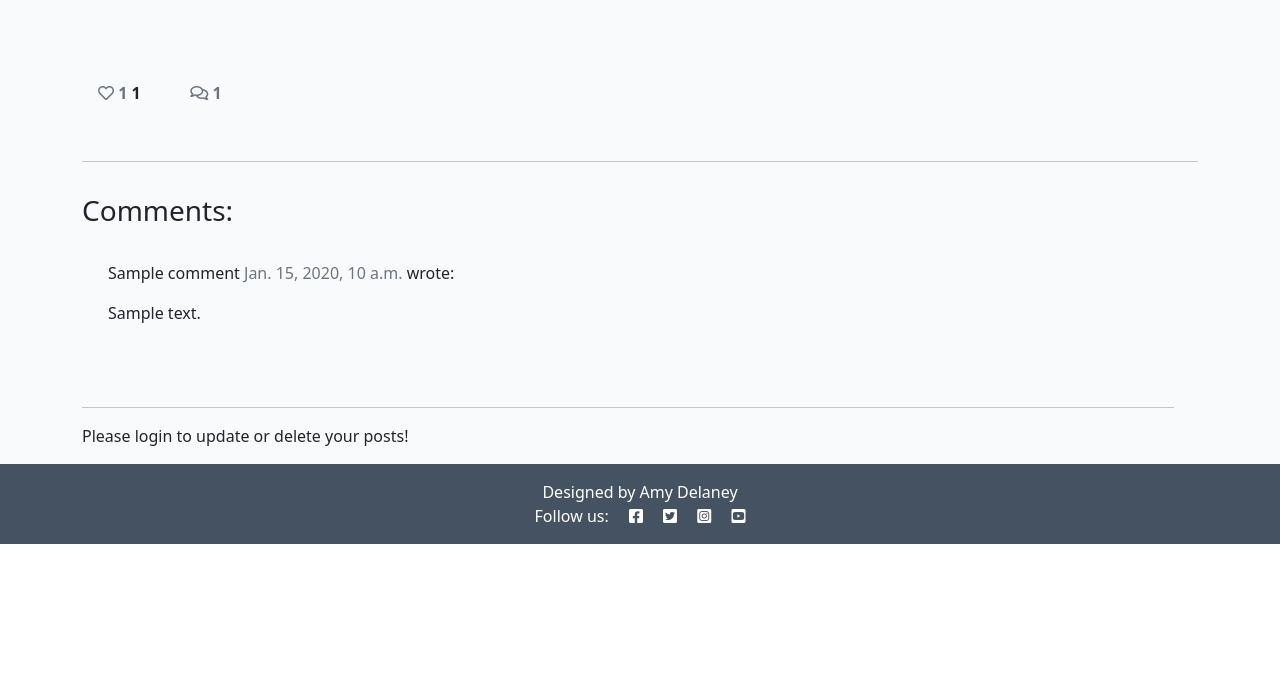
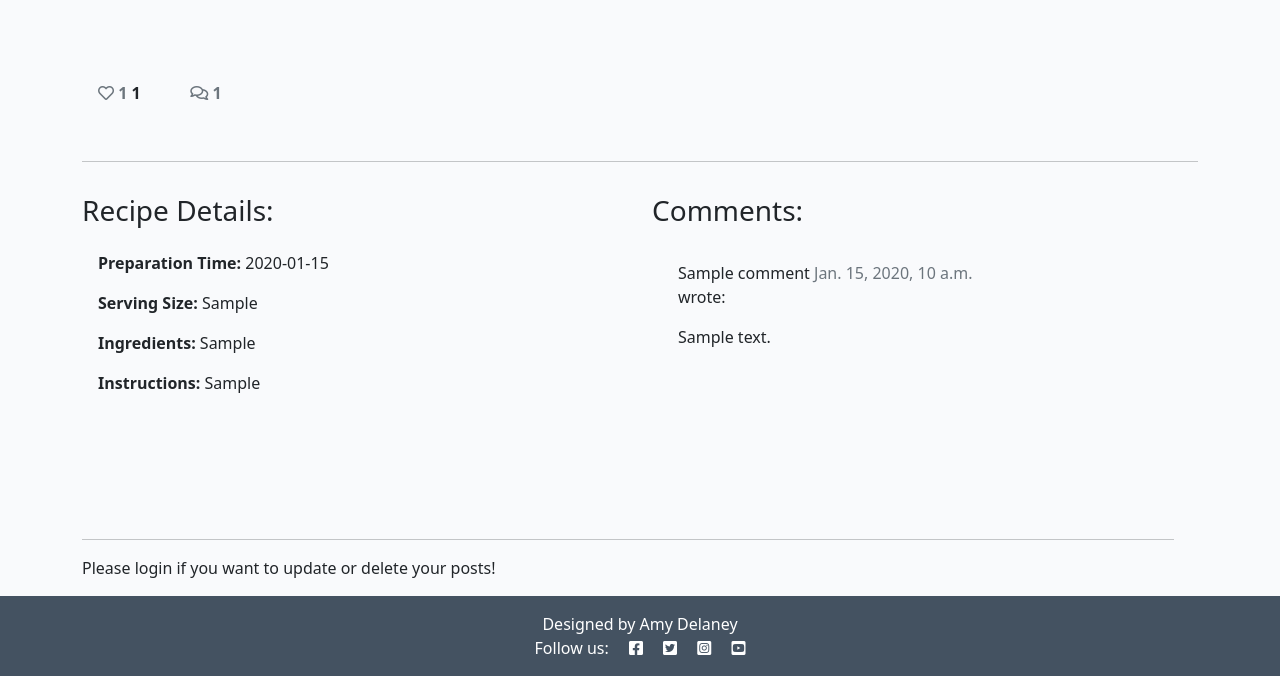
Before and after one commit to AmyDelaney94/sweet-treats, a Django app: a page that uses templates/posts.html in a window 1280 px wide. Shown: the part 307-983 px from the top of the page. Before the commit the page ends 851 px from the top, so only its background shows below. Run offline with Django 3.2, Linux system fonts and the light colour scheme; data comes from the database, SQL or seed files in the repository; tables that the repository leaves empty hold one stand-in row (values such as "Sample post"); some libraries are stand-ins or nearby versions.

Commit message:
Update layout and display of posts.html for user experience

```diff
--- a/sweettreats/views.py
+++ b/sweettreats/views.py
@@ -123,15 +123,15 @@ def create_posts(request):
         if recipe_form.is_valid():
             recipe_form.save()
             messages.success(request, 'Recipe Shared Successfully')
-            return HttpResponseRedirect('posts.html')
+            return redirect(reverse('home'))
     else:
         recipe_form = CreationForm()
 
-    # context = {
-    #     'recipe_form': recipe_form
-    # }
+    context = {
+        'recipe_form': recipe_form
+    }
 
-    return render(request, "create_posts.html")
+    return render(request, "create_posts.html", context)
 
 
 class UpdatePost(UpdateView):
--- a/templates/create_posts.html
+++ b/templates/create_posts.html
@@ -11,7 +11,7 @@
 <p>Posting as: {{ user.username }}</p>
 <form method="post" style="margin-top: 1.3em;">
     {% csrf_token %}
-    {{ creation_form }}
+    {{ recipe_form }}
     <input type="submit" class="btn btn-register btn-lg" value="Submit">
 </form>
 {% endif %}
--- a/templates/index.html
+++ b/templates/index.html
@@ -25,7 +25,6 @@
                             </div>
                             <a href="{% url 'posts' post.slug %}" class="post-link">
                                 <h2 class="card-title">{{ post.title }}</h2>
-                                <p class="card-text">{{ post.excerpt }}</p>
                             </a>
                             <hr />
                             <p class="card-text text-muted h6">{{ post.created_on}} <i class="far fa-heart"></i>
--- a/templates/posts.html
+++ b/templates/posts.html
@@ -68,7 +68,16 @@
         </div>
     </div>
     <div class="row">
-        <div class="col-md-8 card mb-4  mt-3 ">
+        <div class="col-md-6 card mb-4  mt-3 ">
+            <h3>Recipe Details:</h3>
+            <div class="card-body">
+                    <p><strong>Preparation Time: </strong>{{ post.preparation_time | safe }}</p>
+                    <p><strong>Serving Size: </strong> {{ post.serving_size | safe }}</p>
+                    <p><strong>Ingredients: </strong> {{ post.ingredients | safe }}</p>
+                    <p><strong>Instructions: </strong> {{ post.instructions | safe }}</p>
+            </div>
+        </div>
+        <div class="col-md-4 card mb-4  mt-3 ">
             <h3>Comments:</h3>
             <div class="card-body">
                 {% for comment in comments %}
@@ -114,7 +123,7 @@
             <a class="btn crud-btn" href="{% url 'update_post' posts.slug %}" role="button">Edit</a>
             <a class="btn crud-btn" href="{% url 'delete_post' posts.slug %}" role="button">Delete</i></a>
             {% else %}
-            <p>Please login to update or delete your posts!</p>
+            <p>Please login if you want to update or delete your posts!</p>
             {% endif %}
         </div>
     </div>
```
